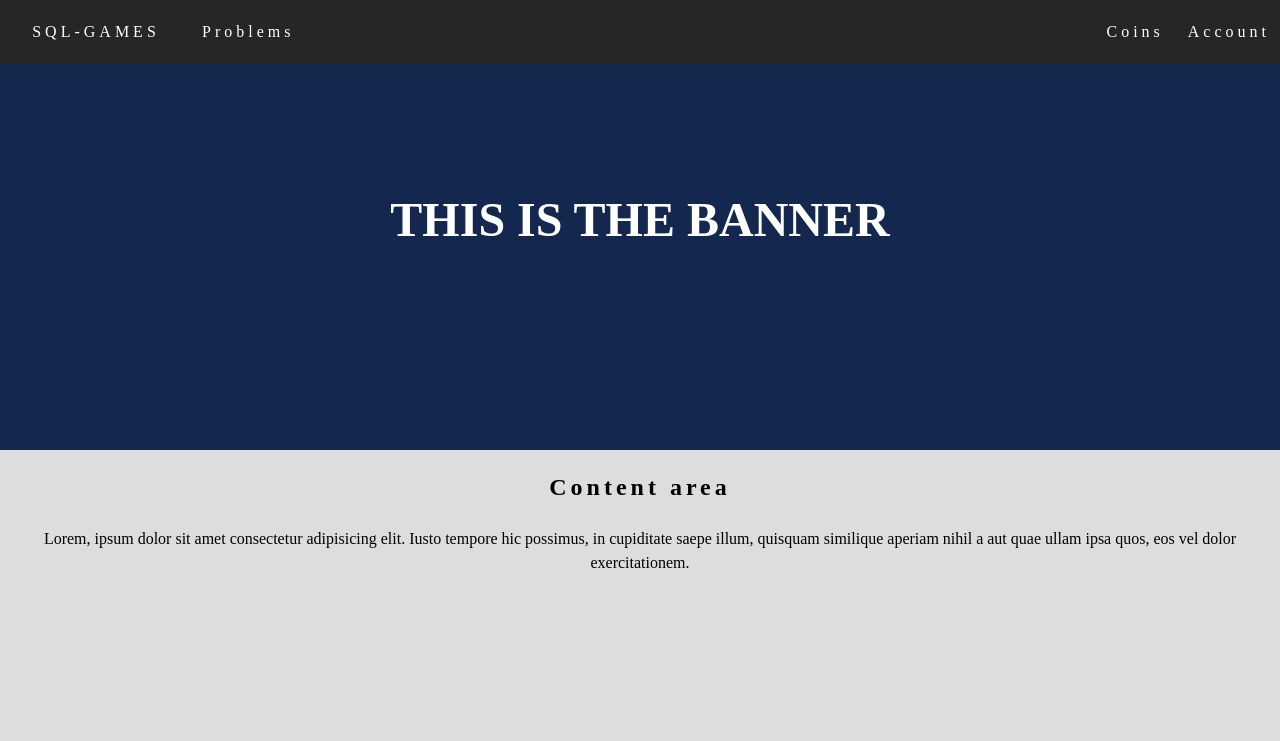
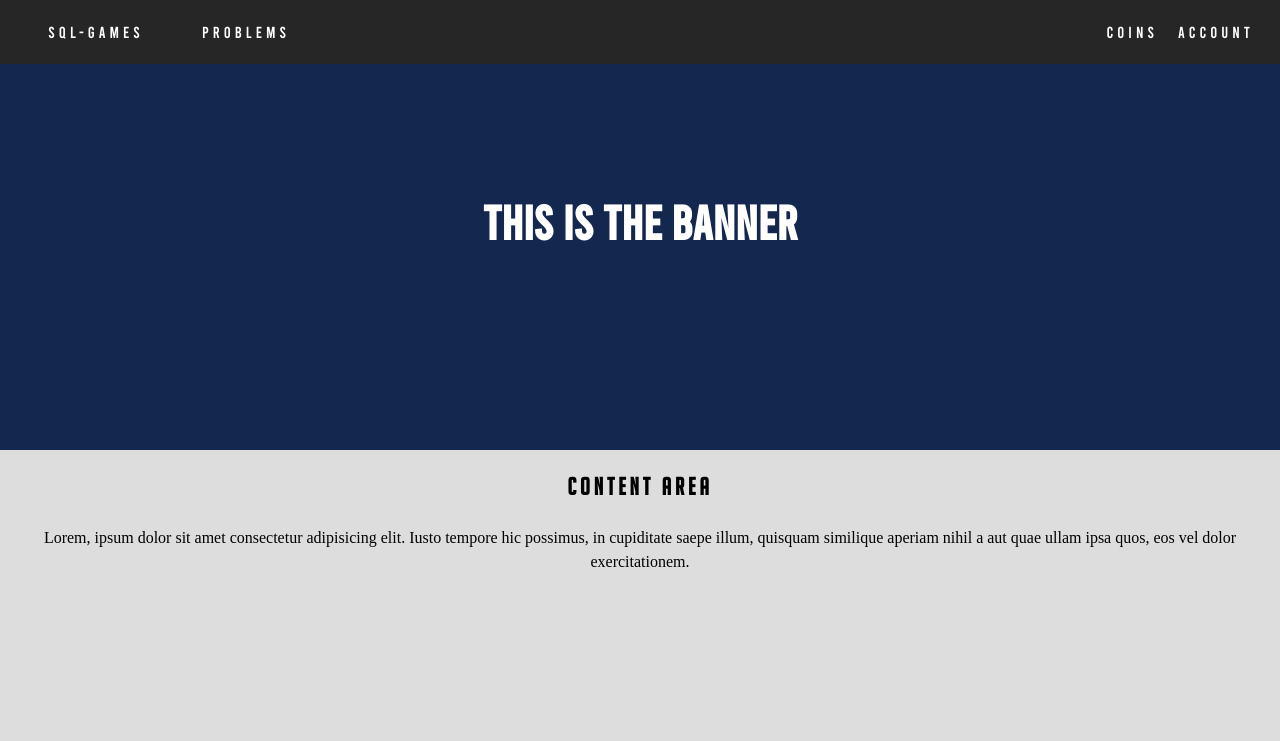
Before and after one commit to Ca3zsar/SQL-Games, a PHP site: page /navbar.html in a window 1280 px wide. Shown: the top 741 px of the page. Run offline with PHP 8.4, Linux system fonts and the light colour scheme.

Commit message:
added new fonts

```diff
--- a/Cezar/Navbar/style.css
+++ b/Cezar/Navbar/style.css
@@ -1,3 +1,13 @@
+@font-face{
+	font-family:bebas;
+	src: url("fonts/Bebas-Regular.otf");
+}
+
+@font-face{
+	font-family:bignoodle;
+	src :url("fonts/big_noodle_titling.ttf")
+}
+
 *{
 	margin:0;
 	padding:0;
@@ -38,12 +48,19 @@ header{
 .logo a{
 	text-decoration: none;
 	font-size : 1.5em;
+	font-family: bebas;
 	color:#fff;
 	letter-spacing: 5px;
 }
 
 nav{
+	display:flex;
+	justify-content: flex-end;
+
+	margin-right:1em;
+
 	float:right;
+	width:25%;
 	line-height:4em;
 }
 
@@ -51,6 +68,7 @@ nav a, .left-side a{
 	text-decoration: none;
 	letter-spacing:  4px;
 	font-size:1em;
+	font-family: bebas;
 	margin : 0 10px;
 	color : #fff;
 }
@@ -70,6 +88,8 @@ nav a, .left-side a{
 .banner-area h2{
 	padding-top: 15%;
 	font-size:3em;
+	font-family: bebas;
+
 	text-transform: uppercase;
 	color: #fff;
 }
@@ -86,6 +106,8 @@ nav a, .left-side a{
 	letter-spacing: 4px;
 	padding-top: 1em;
 	font-size: 1.5em;
+	font-family: bignoodle;
+
 	margin:0;
 
 }
```
Also changed, not shown: Cezar/Navbar/fonts/Bebas-Regular.otf (added), Cezar/Navbar/fonts/big_noodle_titling.ttf (added).
